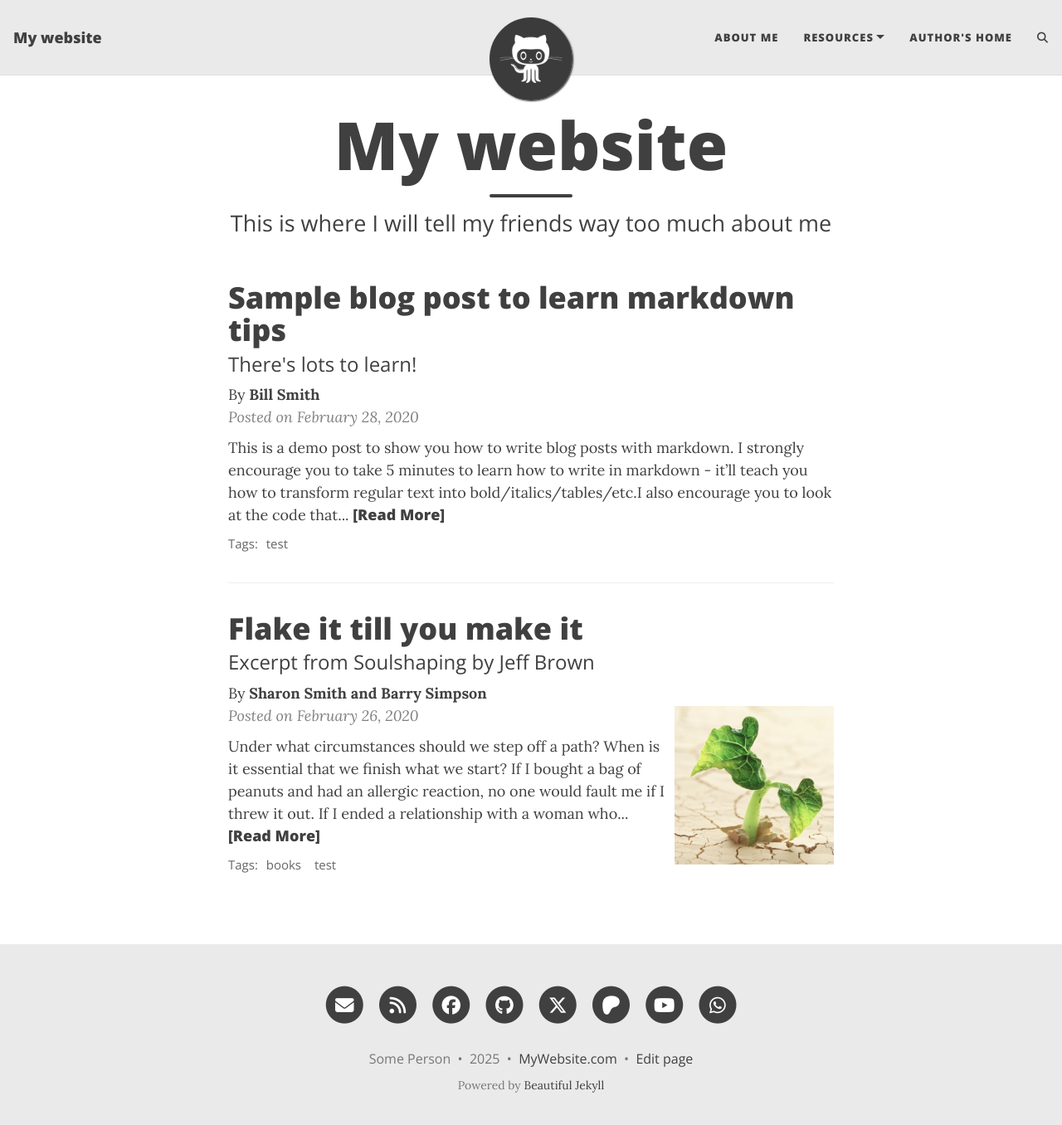
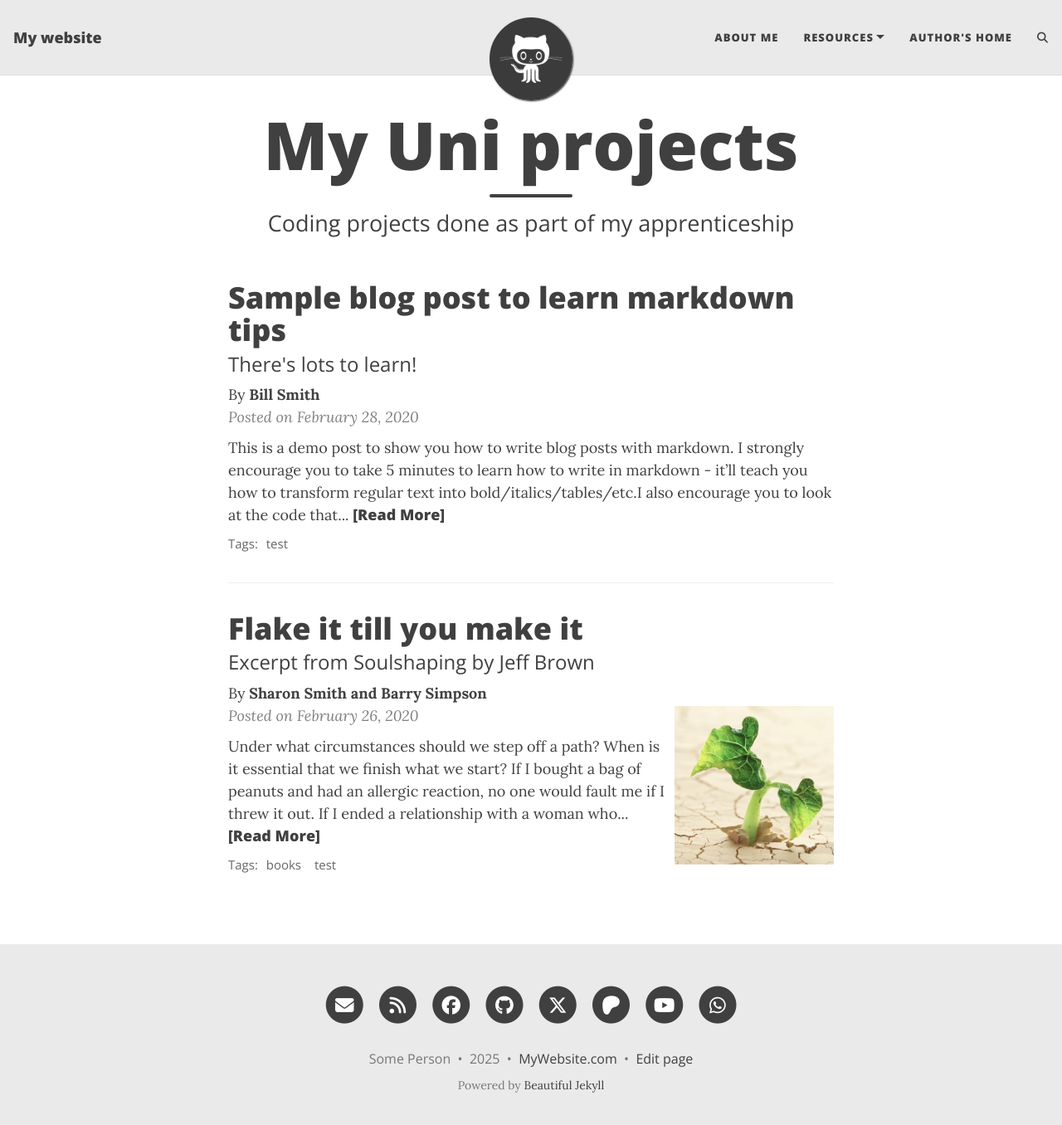
Before and after one commit to MikeDuell/MikeDuell.github.io, a Jekyll site: the page built from index.html, in a window 1280 px wide and 1369 px high. Shown: the top 1356 px of the window at 83% size. Built offline with Jekyll 4.4.1, drawn with Linux system fonts in a browser that asks for light colours; the list of posts is cut into pages by our own code; comment, search, counter and statistics services are not loaded.

Commit message:
Update index.html

```diff
--- a/index.html
+++ b/index.html
@@ -1,5 +1,5 @@
 ---
 layout: home
-title: My website
-subtitle: This is where I will tell my friends way too much about me
+title: My Uni projects
+subtitle: Coding projects done as part of my apprenticeship
 ---
```
